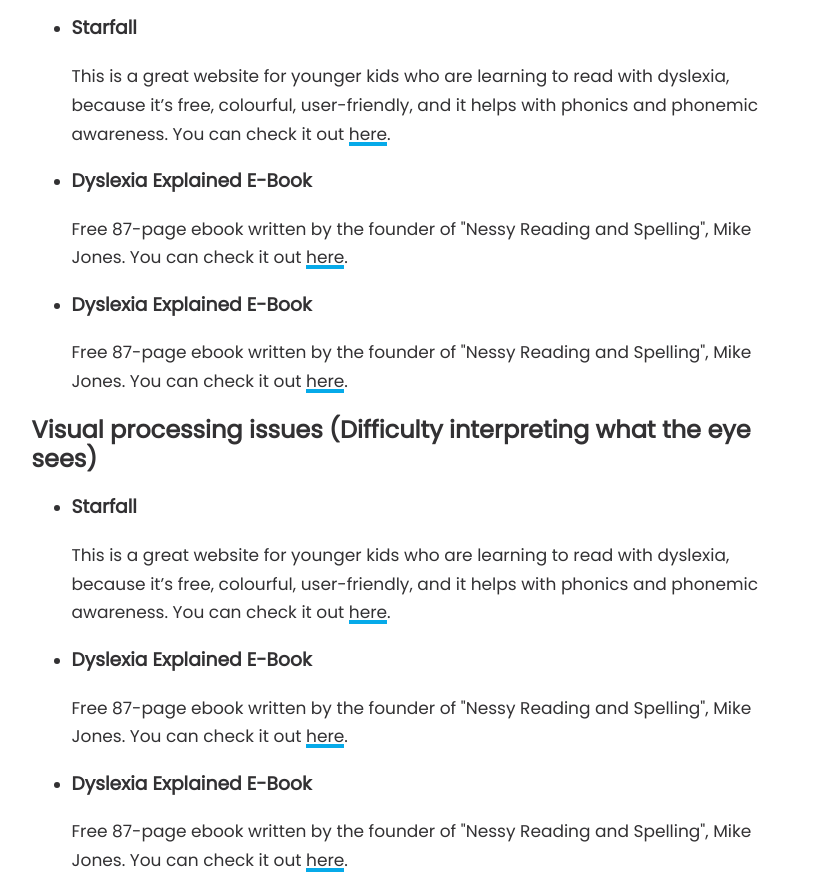
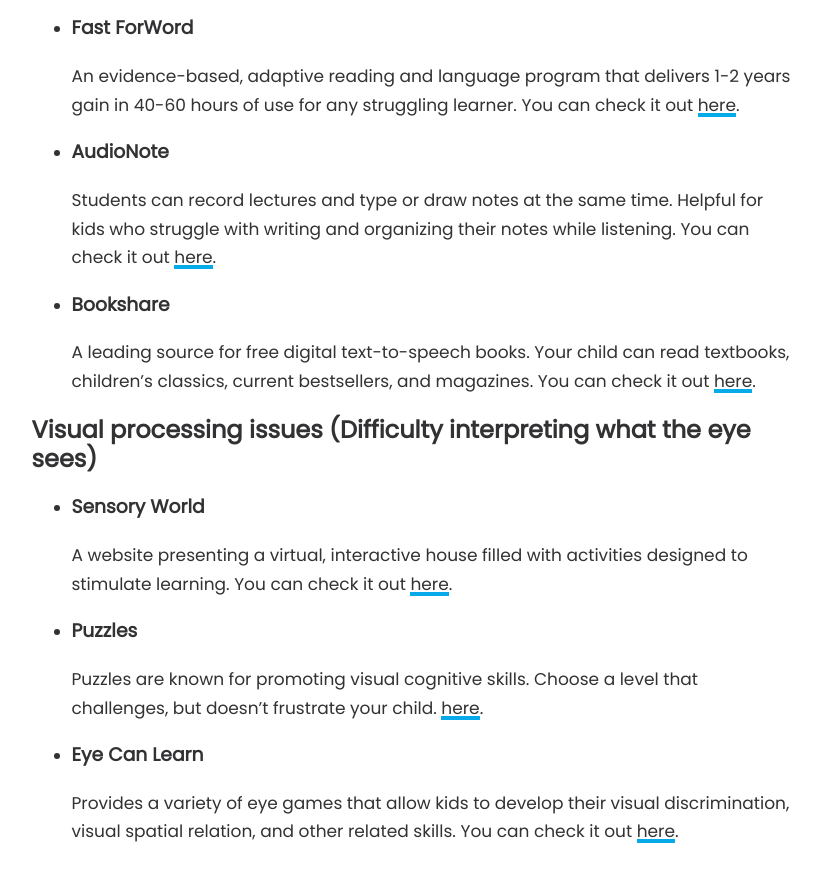
Before and after one commit to jayaguptaON/SPS-Project, a plain HTML site: page resourcesbyneed.html in a window 1280 px wide. Shown: the part 2500-3392 px from the top of the page, without its empty margins (226-1047 px from the left). After the commit the page ends 3363 px from the top, so only its background shows below. Drawn offline with nearby package versions, Linux system fonts and the light colour scheme.

Commit message:
added more content and added links to sources by need page

```diff
--- a/resourcesbyneed.html
+++ b/resourcesbyneed.html
@@ -52,19 +52,19 @@
             </ul>
             <h2 class="text">Dyslexia (Difficulty with reading, writing, spelling, speaking)</h2>
             <ul class="text">
-                <li><h3>Starfall</h3> <p>Great website for younger kids who are learning to read with dyslexia, because it’s free, colourful, user-friendly, and it helps with phonics and phonemic awareness. You can check it out <a class="link" href="#" target="_blank">here</a>.</p></li>
-                <li><h3>Dyslexia Explained E-Book</h3> <p>Free 87-page ebook written by the founder of "Nessy Reading and Spelling", Mike Jones. You can check it out <a class="link" href="#" target="_blank">here</a>.</p></li>
+                <li><h3>Starfall</h3> <p>Great website for younger kids who are learning to read with dyslexia, because it’s free, colourful, user-friendly, and it helps with phonics and phonemic awareness. You can check it out <a class="link" href="https://www.starfall.com/h/" target="_blank">here</a>.</p></li>
+                <li><h3>Dyslexia Explained E-Book</h3> <p>Free 87-page ebook written by the founder of "Nessy Reading and Spelling", Mike Jones. You can check it out <a class="link" href="https://www.nessy.com/us/e-book/" target="_blank">here</a>.</p></li>
             </ul>
             <h2 class="text">Dyscalculia (Difficulty doing math problems, understanding time and money, remembering math facts)</h2>
             <ul class="text">
-                <li><h3>IXL Worldwide</h3> <p>Offers free K-12 math skills practice and games with real-time diagnostics, reccomendations, and rewards.You can check it out <a class="link" href="#" target="_blank">here</a>.</p></li>
-                <li><h3>Hand2Mind</h3> <p>For the more hands-on learner, you can order from a variety of "manipulatives" or learning kits designed to help bring meaning to abstract mathematical ideas You can check it out <a class="link" href="#" target="_blank">here</a>.</p></li>
-                <li><h3>Math Antics</h3> <p>Provides students with videos explaining basic math concepts and printable worksheets for free. You can check it out <a class="link" href="#" target="_blank">here</a>.</p></li>
+                <li><h3>IXL Worldwide</h3> <p>Offers free K-12 math skills practice and games with real-time diagnostics, reccomendations, and rewards.You can check it out <a class="link" href="https://www.ixl.com/math/" target="_blank">here</a>.</p></li>
+                <li><h3>Hand2Mind</h3> <p>For the more hands-on learner, you can order from a variety of "manipulatives" or learning kits designed to help bring meaning to abstract mathematical ideas You can check it out <a class="link" href="https://www.hand2mind.com/" target="_blank">here</a>.</p></li>
+                <li><h3>Math Antics</h3> <p>Provides students with videos explaining basic math concepts and printable worksheets for free. You can check it out <a class="link" href="https://mathantics.com/" target="_blank">here</a>.</p></li>
             </ul>
             <h2 class="text">Dysgraphia (Difficulty with handwriting, spelling, organizing ideas)</h2>
             <ul class="text">
-                <li><h3>Handwriting Without Tears</h3> <p>Award-winning curriculum that offers a NEW integrated print and digital approach to teach pencil grip, letter formation, and the literacy skills that are needed for print and cursive handwriting. You can check it out <a class="link" href="#" target="_blank">here</a>.</p></li>
-                <li><h3>Touch-Type Read and Spell</h3> <p>Multi-sensory course that teaches typing, reading and spelling. You can check it out <a class="link" href="#" target="_blank">here</a>.</p></li>
+                <li><h3>Handwriting Without Tears</h3> <p>Award-winning curriculum that offers a NEW integrated print and digital approach to teach pencil grip, letter formation, and the literacy skills that are needed for print and cursive handwriting. You can check it out <a class="link" href="https://www.lwtears.com/hwt" target="_blank">here</a>.</p></li>
+                <li><h3>Touch-Type Read and Spell</h3> <p>Multi-sensory course that teaches typing, reading and spelling. You can check it out <a class="link" href="https://www.readandspell.com/" target="_blank">here</a>.</p></li>
             </ul>
             <h2 class="text">Dyspraxia (Difficulty with hand-eye coordination, balance, fine motor skills)</h2>
             <ul class="text">
@@ -74,15 +74,15 @@
             </ul>
             <h2 class="text">Auditory processing disorder (Difficulty interpreting what the ear hears)</h2>
             <ul class="text">
-                <li><h3>Starfall</h3> <p>This is a great website for younger kids who are learning to read with dyslexia, because it’s free, colourful, user-friendly, and it helps with phonics and phonemic awareness. You can check it out <a class="link" href="#" target="_blank">here</a>.</p></li>
-                <li><h3>Dyslexia Explained E-Book</h3> <p>Free 87-page ebook written by the founder of "Nessy Reading and Spelling", Mike Jones. You can check it out <a class="link" href="#" target="_blank">here</a>.</p></li>
-                <li><h3>Dyslexia Explained E-Book</h3> <p>Free 87-page ebook written by the founder of "Nessy Reading and Spelling", Mike Jones. You can check it out <a class="link" href="#" target="_blank">here</a>.</p></li>
+                <li><h3>Fast ForWord</h3> <p> An evidence-based, adaptive reading and language program that delivers 1-2 years gain in 40-60 hours of use for any struggling learner. You can check it out <a class="link" href="https://www.scilearn.com/program/" target="_blank">here</a>.</p></li>
+                <li><h3>AudioNote</h3> <p>Students can record lectures and type or draw notes at the same time. Helpful for kids who struggle with writing and organizing their notes while listening. You can check it out <a class="link" href="https://apps.apple.com/us/app/audionote/id369820957" target="_blank">here</a>.</p></li>
+                <li><h3>Bookshare</h3> <p>A leading source for free digital text-to-speech books. Your child can read textbooks, children’s classics, current bestsellers, and magazines. You can check it out <a class="link" href="https://www.bookshare.org/cms/" target="_blank">here</a>.</p></li>
             </ul>
             <h2 class="text">Visual processing issues (Difficulty interpreting what the eye sees)</h2>
             <ul class="text">
-                <li><h3>Starfall</h3> <p>This is a great website for younger kids who are learning to read with dyslexia, because it’s free, colourful, user-friendly, and it helps with phonics and phonemic awareness. You can check it out <a class="link" href="#" target="_blank">here</a>.</p></li>
-                <li><h3>Dyslexia Explained E-Book</h3> <p>Free 87-page ebook written by the founder of "Nessy Reading and Spelling", Mike Jones. You can check it out <a class="link" href="#" target="_blank">here</a>.</p></li>
-                <li><h3>Dyslexia Explained E-Book</h3> <p>Free 87-page ebook written by the founder of "Nessy Reading and Spelling", Mike Jones. You can check it out <a class="link" href="#" target="_blank">here</a>.</p></li>
+                <li><h3>Sensory World</h3> <p> A website presenting a virtual, interactive house filled with activities designed to stimulate learning. You can check it out <a class="link" href="http://www.sensoryworld.org/" target="_blank">here</a>.</p></li>
+                <li><h3>Puzzles</h3> <p>Puzzles are known for promoting visual cognitive skills.  Choose a level that challenges, but doesn’t frustrate your child. <a class="link" href="https://www.amazon.com/kids-puzzles-learning-jigsaw/b?ie=UTF8&node=166359011" target="_blank">here</a>.</p></li>
+                <li><h3>Eye Can Learn</h3> <p>Provides a variety of eye games that allow kids to develop their visual discrimination, visual spatial relation, and other related skills. You can check it out <a class="link" href="http://eyecanlearn.com/" target="_blank">here</a>.</p></li>
             </ul>
         </div>
     </section>
```
